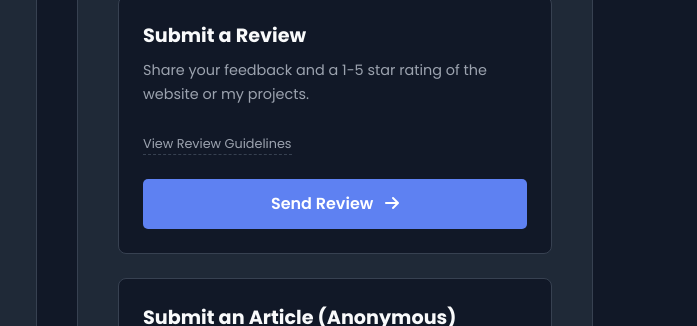
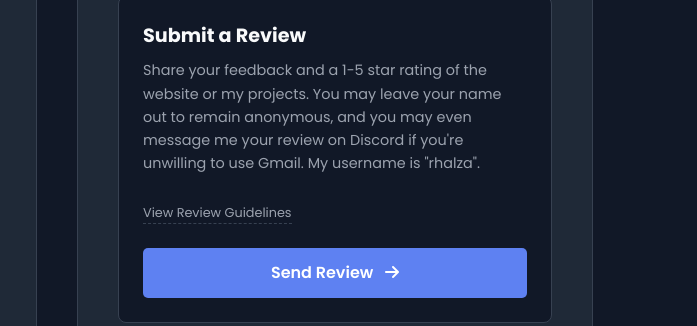
Before and after one commit to ShaneStudios/website, a plain HTML site: page contact.html in a window 1280 px wide. Shown: the part 474-800 px from the top of the page, 583-1280 px from the left. Drawn offline with Linux system fonts and the light colour scheme.

Commit message:
Update contact.html

```diff
--- a/contact.html
+++ b/contact.html
@@ -54,7 +54,7 @@
                     <div class="action-cards">
                         <div class="action-card">
                             <h3>Submit a Review</h3>
-                            <p>Share your feedback and a 1-5 star rating of the website or my projects.</p>
+                            <p>Share your feedback and a 1-5 star rating of the website or my projects. You may leave your name out to remain anonymous, and you may even message me your review on Discord if you're unwilling to use Gmail. My username is "rhalza".</p>
                             <a href="review_guidelines.html" class="guidelines-link">View Review Guidelines</a>
                             <a href="mailto:shane.studios.info@gmail.com?subject=Review%20Submission" class="action-button">Send Review <i class="fas fa-arrow-right"></i></a>
                         </div>
```
